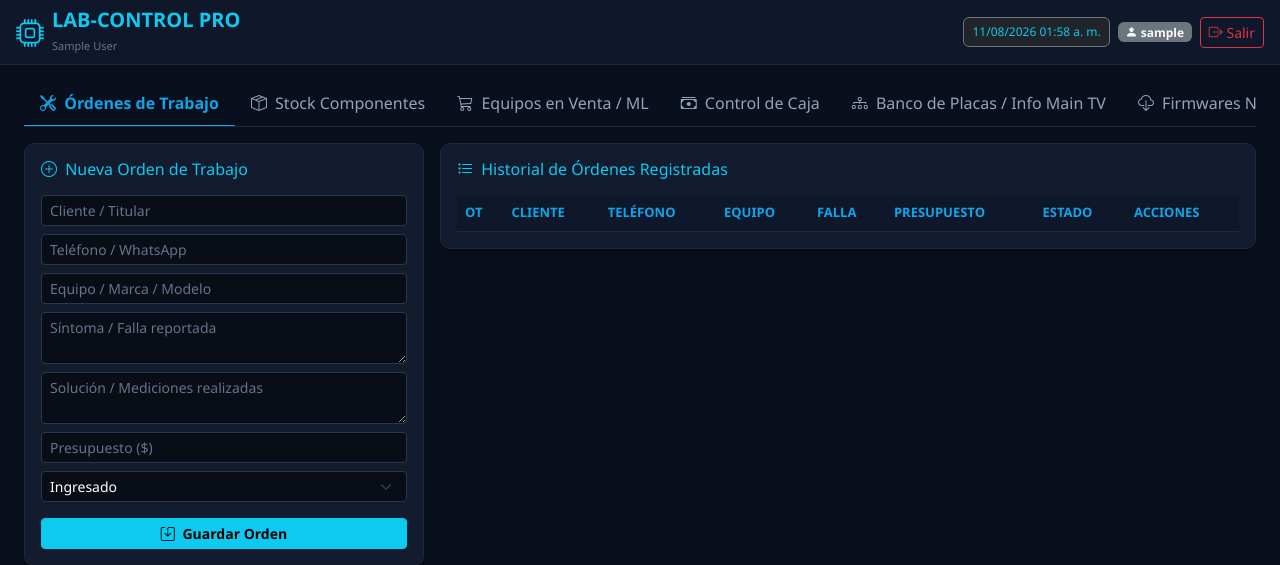
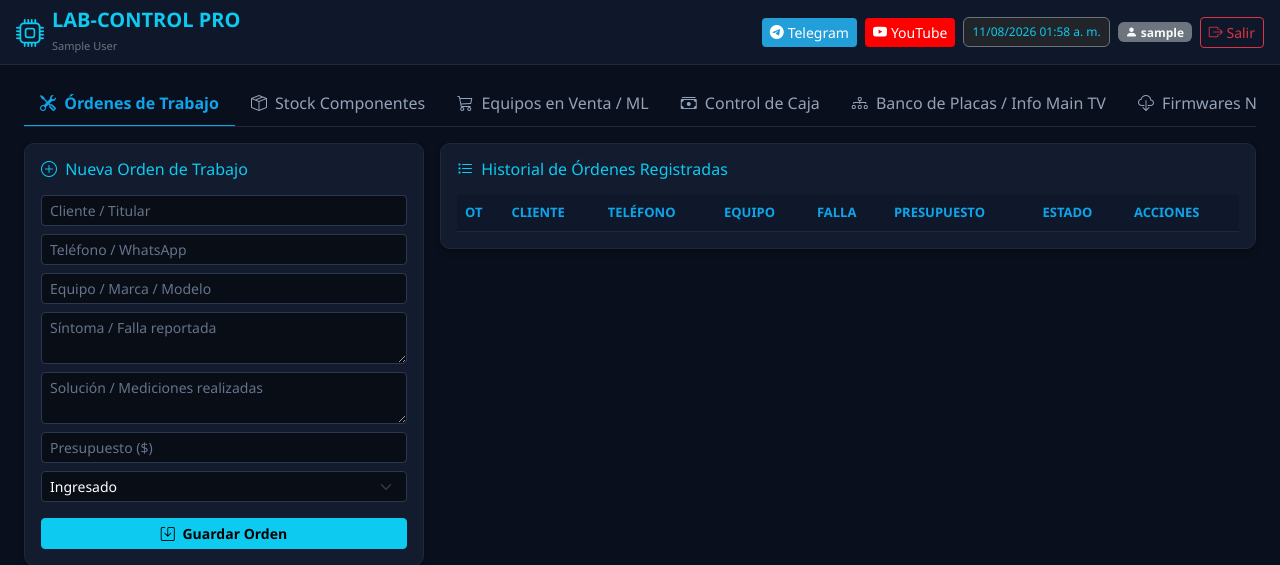
Before and after one commit to fbncastelli-bot/taller-control, a Flask app: page / in a window 1280 px wide. Shown: the top 565 px of the page. Run offline with Flask 3, Linux system fonts and the light colour scheme; the visitor is signed in with stand-in values (Sample User, id 1); data that the repository does not hold is empty; some libraries are stand-ins or nearby versions.

Commit message:
Update index.html

```diff
--- a/templates/index.html
+++ b/templates/index.html
@@ -20,6 +20,10 @@
         .table-custom { color: #e2e8f0; }
         .table-custom th { background-color: #0f172a; color: var(--accent-blue); border-bottom: 1px solid var(--border-color); font-size: 13px; text-transform: uppercase; }
         .table-custom td { border-bottom: 1px solid var(--border-color); background-color: var(--bg-card); color: #e2e8f0; font-size: 14px; }
+        .btn-telegram { background-color: #229ED9; color: white; border: none; }
+        .btn-telegram:hover { background-color: #1c85b8; color: white; }
+        .btn-youtube { background-color: #FF0000; color: white; border: none; }
+        .btn-youtube:hover { background-color: #cc0000; color: white; }
         @media print {
             body * { visibility: hidden; }
             #area-impresion, #area-impresion * { visibility: visible; }
@@ -38,6 +42,8 @@
             </div>
         </div>
         <div class="d-flex align-items-center gap-2 flex-wrap">
+            <a href="https://t.me" target="_blank" class="btn btn-telegram btn-sm d-flex align-items-center gap-1"><i class="bi bi-telegram"></i> <span>Telegram</span></a>
+            <a href="https://youtube.com" target="_blank" class="btn btn-youtube btn-sm d-flex align-items-center gap-1"><i class="bi bi-youtube"></i> <span>YouTube</span></a>
             <span id="reloj-vivo" class="badge bg-dark text-info border border-secondary px-2 py-2 fw-normal">--:--</span>
             {% if usuario %}
             <span class="badge bg-secondary text-light"><i class="bi bi-person-fill"></i> {{ usuario }}</span>
```
